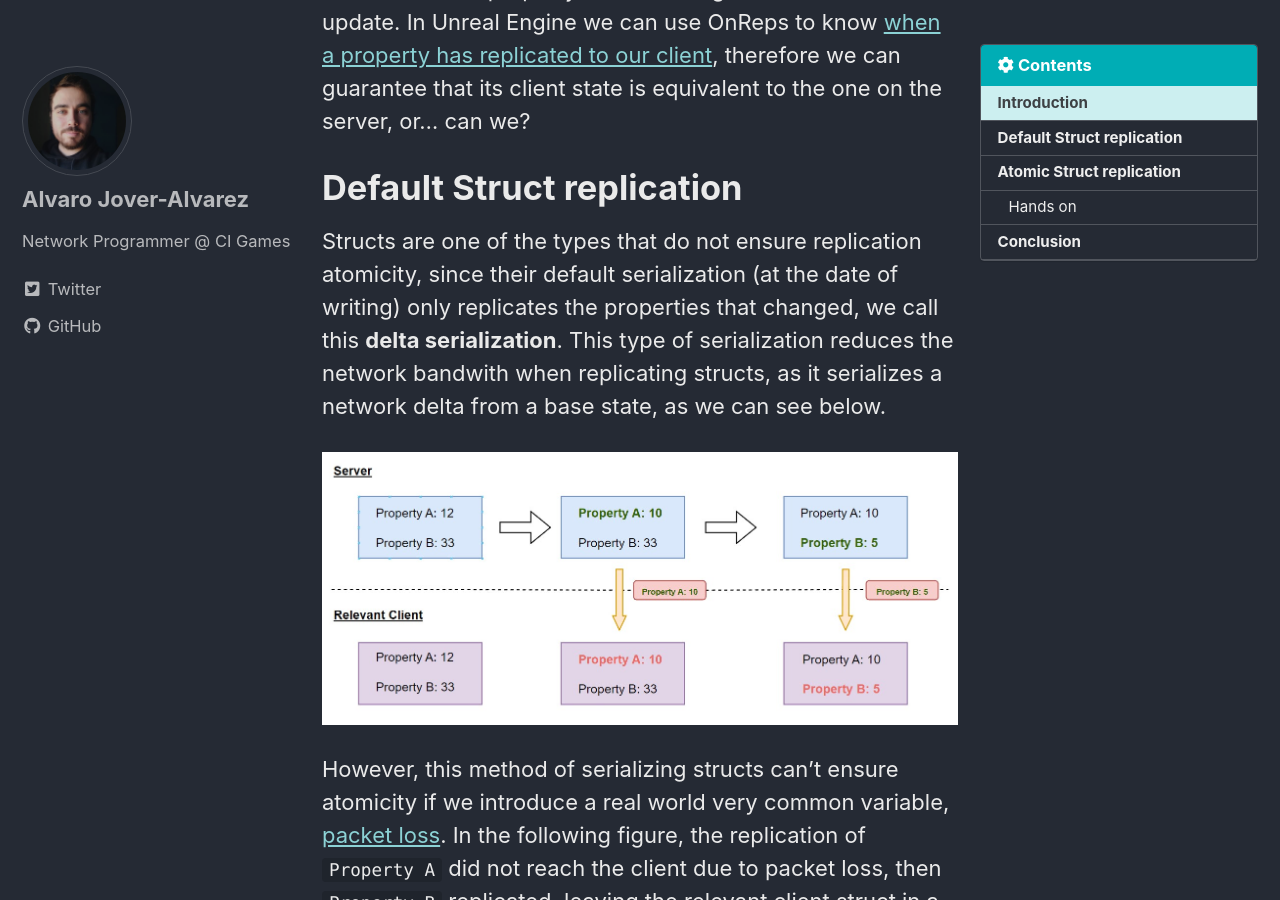
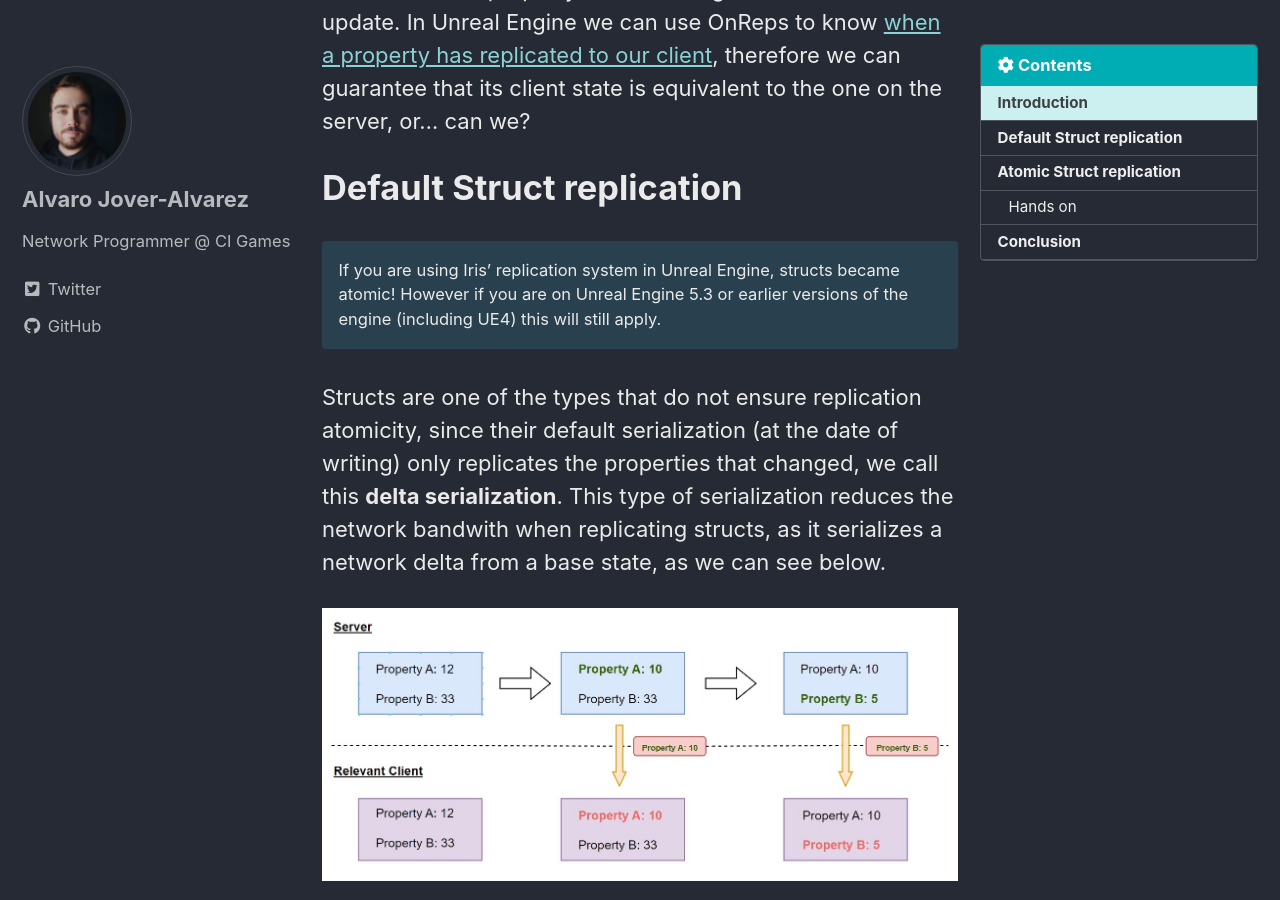
Before and after one commit to vorixo/devtricks, a Jekyll site: the page built from _posts/2022-11-05-atomicity.md, in a window 1280 px wide and 900 px high, scrolled down 666 px. Built offline with Jekyll 4.4.1, drawn with Linux system fonts in a browser that asks for light colours; cached includes are drawn as plain includes.

Commit message:
[UPD] Struct atomicity update - Iris

```diff
--- a/_posts/2022-11-05-atomicity.md
+++ b/_posts/2022-11-05-atomicity.md
@@ -24,6 +24,9 @@ In this article you'll learn the concept of replication atomicity and its import
 In our case, atomicity ensures that we can guarantee the client state of a property when reading it after a network update. In Unreal Engine we can use OnReps to know [when a property has replicated to our client](https://vorixo.github.io/devtricks/stateful-events-multiplayer/), therefore we can guarantee that its client state is equivalent to the one on the server, or... can we?
 
 # Default Struct replication
+
+If you are using Iris' replication system in Unreal Engine, structs became atomic! However if you are on Unreal Engine 5.3 or earlier versions of the engine (including UE4) this will still apply.
+{: .notice--info}
 
 Structs are one of the types that do not ensure replication atomicity, since their default serialization (at the date of writing) only replicates the properties that changed, we call this **delta serialization**. This type of serialization reduces the network bandwith when replicating structs, as it serializes a network delta from a base state, as we can see below.
 
```
